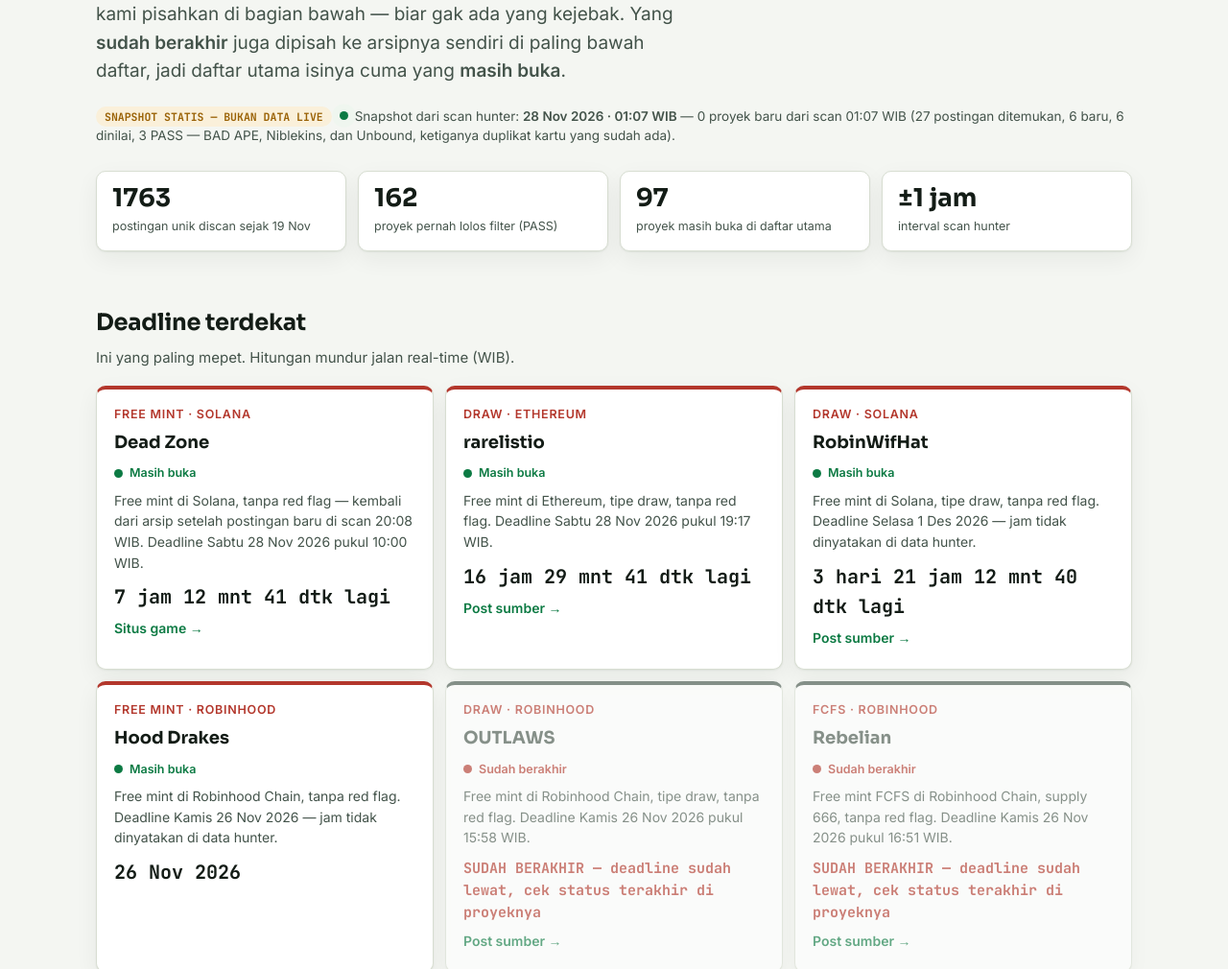
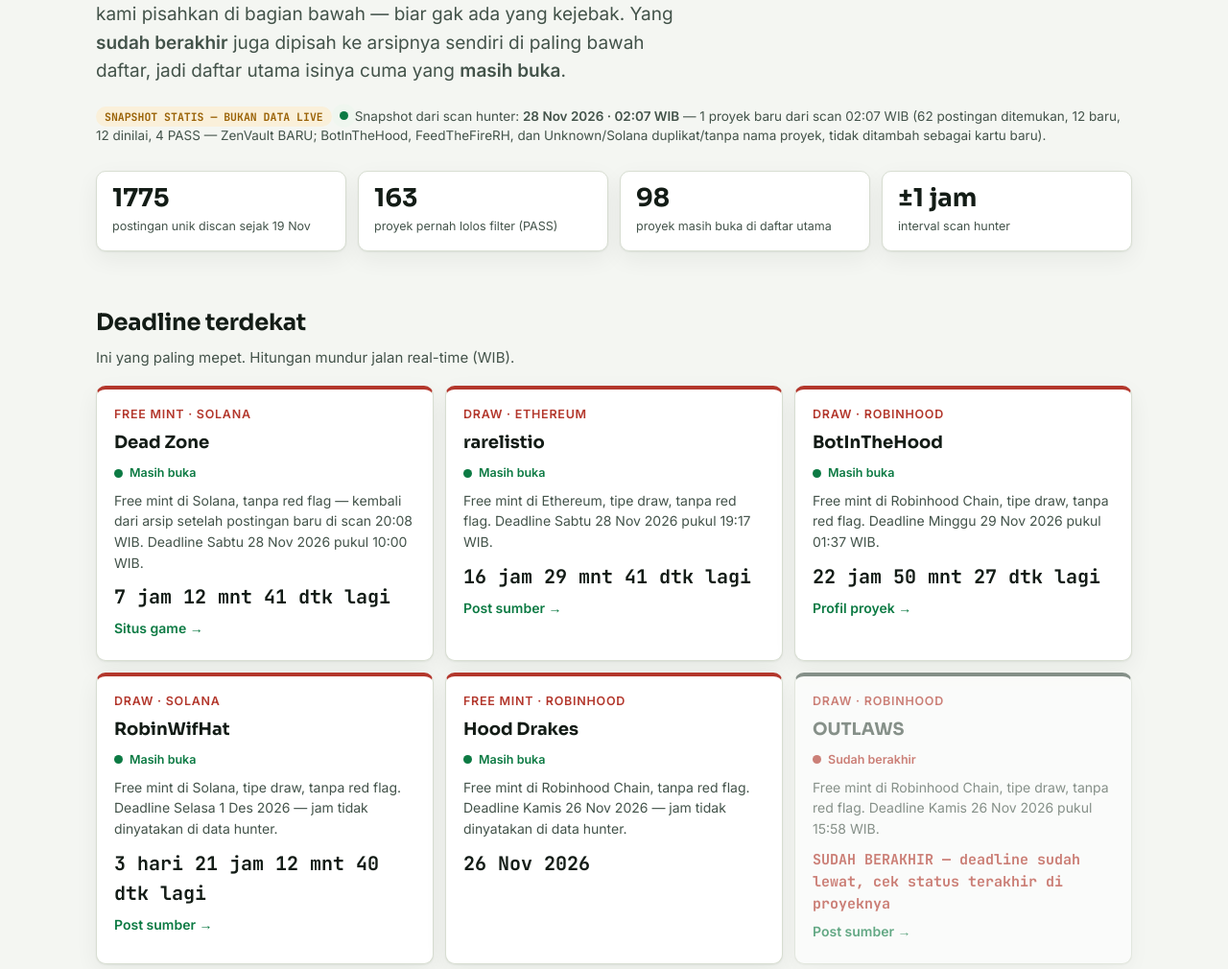
Before and after one commit to awalsa/wl-tracker, a plain HTML site: page index.html in a window 1280 px wide. Shown: the part 355-1365 px from the top of the page at 96% size. Drawn offline with Linux system fonts and the light colour scheme.

Commit message:
WL Tracker — auto-refresh 02:07 WIB

```diff
--- a/index.html
+++ b/index.html
@@ -246,11 +246,11 @@
         </svg>
         <h1>Radar <span class="grn">free mint</span> &amp; whitelist, tanpa noise.</h1>
         <p class="lede">Bot kami memindai X tiap jam dari dua sumber sekaligus: <strong>pencarian kata kunci</strong> dan <strong>timeline beranda <span class="mono">@sarimaya01</span></strong> — dua-duanya lewat sesi akun itu, karena di berandanya WL baru sering nongol duluan sebelum ketemu pencarian. Yang tampil di daftar utama cuma yang lolos tiga syarat: <strong>gratis / gas-only</strong>, <strong>chain didukung</strong>, dan <strong>tanpa red flag</strong>. Tiga proyek yang lolos scan tapi ternyata kegate di lapangan kami pisahkan di bagian bawah — biar gak ada yang kejebak. Yang <strong>sudah berakhir</strong> juga dipisah ke arsipnya sendiri di paling bawah daftar, jadi daftar utama isinya cuma yang <strong>masih buka</strong>.</p>
-        <p class="scanline"><span class="tag warn" style="margin-right:8px;">SNAPSHOT STATIS — BUKAN DATA LIVE</span><span class="live-dot" aria-hidden="true"></span>Snapshot dari scan hunter: <strong>28 Nov 2026 · 01:07 WIB</strong> — 0 proyek baru dari scan 01:07 WIB (27 postingan ditemukan, 6 baru, 6 dinilai, 3 PASS — BAD APE, Niblekins, dan Unbound, ketiganya duplikat kartu yang sudah ada).</p>
+        <p class="scanline"><span class="tag warn" style="margin-right:8px;">SNAPSHOT STATIS — BUKAN DATA LIVE</span><span class="live-dot" aria-hidden="true"></span>Snapshot dari scan hunter: <strong>28 Nov 2026 · 02:07 WIB</strong> — 1 proyek baru dari scan 02:07 WIB (62 postingan ditemukan, 12 baru, 12 dinilai, 4 PASS — ZenVault BARU; BotInTheHood, FeedTheFireRH, dan Unknown/Solana duplikat/tanpa nama proyek, tidak ditambah sebagai kartu baru).</p>
         <div class="stats">
-          <div class="stat"><b>1763</b><span>postingan unik discan sejak 19 Nov</span></div>
-          <div class="stat"><b>162</b><span>proyek pernah lolos filter (PASS)</span></div>
-          <div class="stat"><b>97</b><span>proyek masih buka di daftar utama</span></div>
+          <div class="stat"><b>1775</b><span>postingan unik discan sejak 19 Nov</span></div>
+          <div class="stat"><b>163</b><span>proyek pernah lolos filter (PASS)</span></div>
+          <div class="stat"><b>98</b><span>proyek masih buka di daftar utama</span></div>
           <div class="stat"><b>±1 jam</b><span>interval scan hunter</span></div>
         </div>
       </section>
@@ -274,6 +274,14 @@
             <p>Free mint di Ethereum, tipe draw, tanpa red flag. Deadline Sabtu 28 Nov 2026 pukul 19:17 WIB.</p>
             <div class="count mono" data-deadline="2026-11-28T12:17:00Z">—</div>
             <a href="https://x.com/rarelistio/status/2126289319593713838" target="_blank" rel="noopener">Post sumber →</a>
+          </article>
+          <article class="dl">
+            <div class="when">Draw · Robinhood</div>
+            <h3>BotInTheHood</h3>
+            <span class="status-line">Masih buka</span>
+            <p>Free mint di Robinhood Chain, tipe draw, tanpa red flag. Deadline Minggu 29 Nov 2026 pukul 01:37 WIB.</p>
+            <div class="count mono" data-deadline="2026-11-28T18:37:46Z">—</div>
+            <a href="https://x.com/BotInTheHood" target="_blank" rel="noopener">Profil proyek →</a>
           </article>
           <article class="dl">
             <div class="when">Draw · Solana</div>
@@ -449,7 +457,7 @@
         </div>
         <div id="ended-wrap">
           <h2 class="sec">Sudah berakhir — arsip</h2>
-          <p class="sec-sub">Yang ini masa daftar / klaim / sale-nya sudah lewat per snapshot 28 Nov 2026 · 01:07 WIB. Sengaja dipisah dari daftar utama dan ditandai merah, biar gak ada yang buang waktu ngejar WL yang udah tutup. Link-nya tetap disimpan buat referensi.</p>
+          <p class="sec-sub">Yang ini masa daftar / klaim / sale-nya sudah lewat per snapshot 28 Nov 2026 · 02:07 WIB. Sengaja dipisah dari daftar utama dan ditandai merah, biar gak ada yang buang waktu ngejar WL yang udah tutup. Link-nya tetap disimpan buat referensi.</p>
           <div class="grid" id="grid3"></div>
         </div>
       </section>
@@ -470,7 +478,7 @@
 
       <section aria-labelledby="how-h">
         <h2 class="sec" id="how-h">Cara hunter menyaring</h2>
-        <p class="sec-sub">Dari 1763 postingan yang discan, cuma sebagian kecil yang lolos. Ini filternya:</p>
+        <p class="sec-sub">Dari 1775 postingan yang discan, cuma sebagian kecil yang lolos. Ini filternya:</p>
         <div class="steps">
           <div class="step">
             <div class="num">LANGKAH 01</div>
@@ -505,7 +513,7 @@
       </div>
 
       <footer>
-        <p>Data di halaman ini adalah <strong>snapshot statis</strong> hasil scan hunter per <strong>28 Nov 2026 · 01:07 WIB</strong> — bukan data live. Sumbernya pencarian kata kunci X dan timeline beranda <span class="mono">@sarimaya01</span>. Halaman diperbarui tiap ada rilis data baru.</p>
+        <p>Data di halaman ini adalah <strong>snapshot statis</strong> hasil scan hunter per <strong>28 Nov 2026 · 02:07 WIB</strong> — bukan data live. Sumbernya pencarian kata kunci X dan timeline beranda <span class="mono">@sarimaya01</span>. Halaman diperbarui tiap ada rilis data baru.</p>
         <p>Beberapa link bertanda <span class="mono">ref</span> adalah link referral — gak ngaruh ke harga atau peluangmu, tapi bantu operasional situs ini. Bukan saran finansial; free mint pun tetap butuh gas dan riset sendiri.</p>
       </footer>
 
@@ -513,6 +521,9 @@
 
     <script>
       var PROJECTS = [
+        { name: "ZenVault", handle: "@zen_vault_", chain: "Robinhood", type: "Apply", seen: "28 Nov · 02:07 WIB",
+          note: "BARU dari scan 02:07 WIB — Free mint (harga 0) di Robinhood Chain, tipe apply, tanpa red flag. Tanpa deadline yang dinyatakan.",
+          url: "https://x.com/zen_vault_/status/2126391486799655226", cta: "Post sumber" },
         { name: "Puffins", handle: "@PuffinRH", chain: "Robinhood", type: "Draw", seen: "27 Nov · 23:08 WIB",
           note: "BARU dari scan 23:08 WIB — Free mint (harga 0) di Robinhood Chain, tipe draw, tanpa red flag. Tanpa deadline yang dinyatakan.",
           url: "https://x.com/Uzapop75/status/2126343664117186577", cta: "Post sumber" },
@@ -620,7 +631,7 @@
           note: "BARU dari scan 21:08 WIB — Mint gratis di Robinhood Chain, tanpa red flag. Tipe mint tidak diketahui. Tanpa deadline yang dinyatakan.",
           url: "https://x.com/playblocq/status/2125590500447297610", cta: "Post sumber" },
         { name: "BotInTheHood", handle: "@BotInTheHood", chain: "Robinhood", type: "Draw", seen: "25 Nov · 19:31 WIB",
-          note: "BARU dari scan 19:31 WIB — Free mint di Robinhood Chain, tipe draw, tanpa red flag. Deadline 26 Nov 2026.",
+          note: "DIPERBARUI dari scan 02:07 WIB (28 Nov) — Free mint di Robinhood Chain, tipe draw, tanpa red flag. Deadline 29 Nov 2026 01:37 WIB.",
           url: "https://x.com/BotInTheHood", cta: "Profil proyek" },
         { name: "Zerus NFT", handle: "@zerufinance", chain: "Base", type: "Apply", seen: "25 Nov · 18:07 WIB",
           note: "BARU dari scan 18:07 WIB — Free mint (gratis) di Base, tipe apply, tanpa red flag. Tanpa deadline diumumkan.",
```
